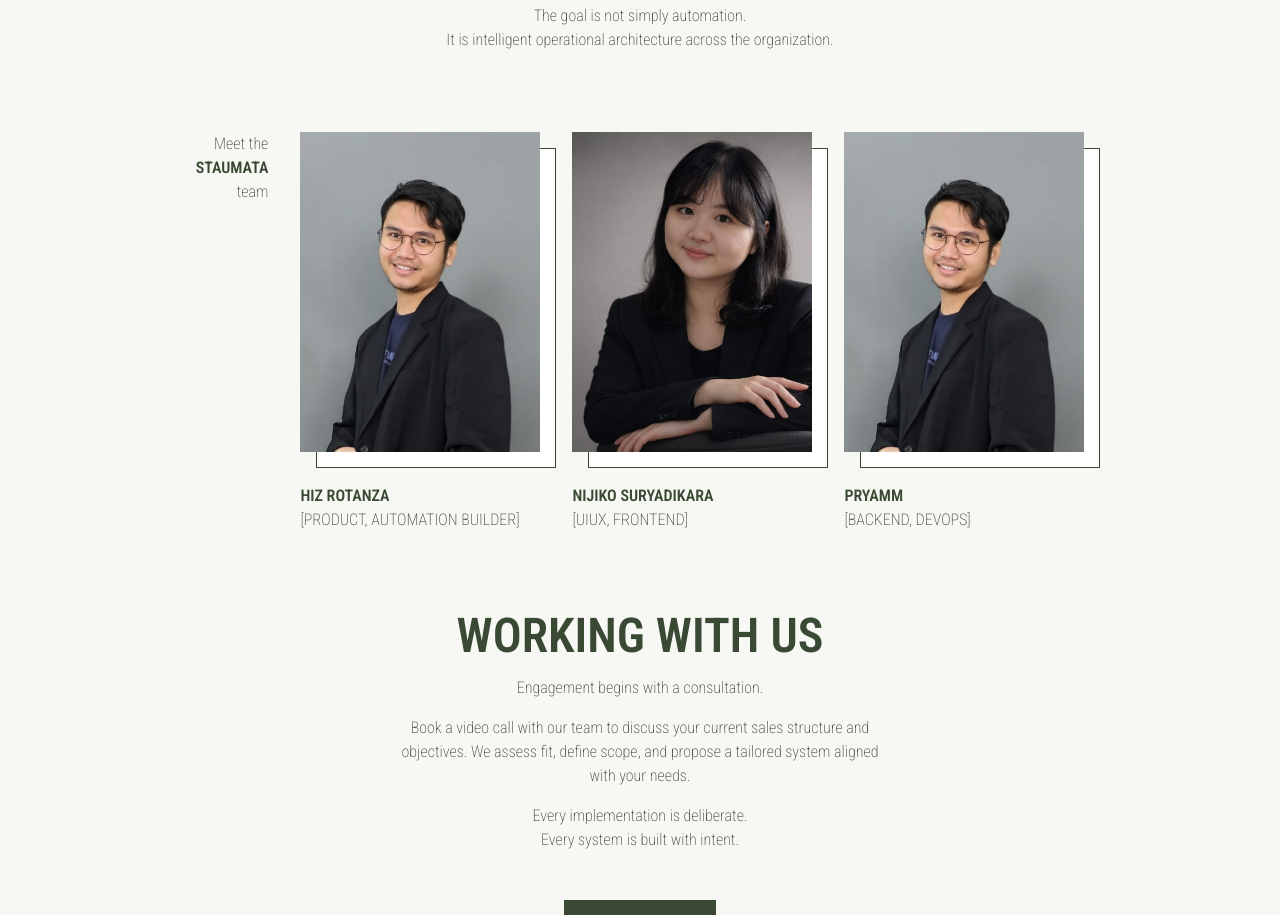
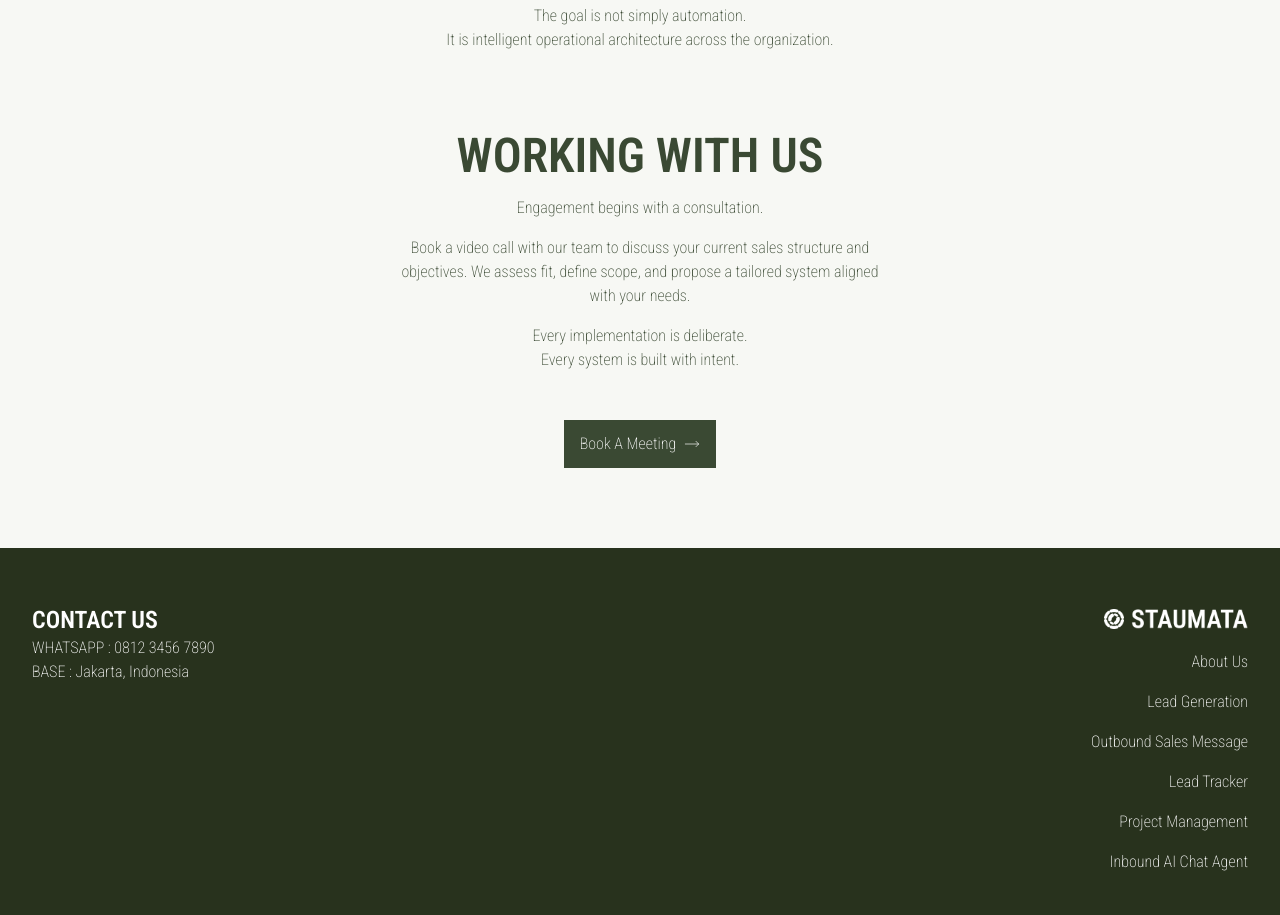
Before and after one commit to nijikos/staumata, a SvelteKit app: page /about-staumata in a window 1280 px wide. Shown: the part 3800-4715 px from the top of the page. Built offline with nearby package versions, Linux system fonts and the light colour scheme.

Commit message:
chore: hide team section

```diff
--- a/src/routes/(company-profile)/about-staumata/+page.svelte
+++ b/src/routes/(company-profile)/about-staumata/+page.svelte
@@ -1,6 +1,4 @@
 <script lang="ts">
-	import Footer from '$lib/components/company-profile/Footer.svelte';
-	import HeaderNavigation from '$lib/components/company-profile/HeaderNavigation.svelte';
 	import {
 		Component,
 		ListTodo,
@@ -310,7 +308,7 @@
 		</p>
 	</section>
 
-	<section
+	<!-- <section
 		id="the-team"
 		class="my-20 flex flex-col justify-center gap-4 lg:flex-row lg:items-start lg:gap-8"
 	>
@@ -337,7 +335,7 @@
 				</div>
 			</div>
 		{/each}
-	</section>
+	</section> -->
 
 	<section
 		id="work-with-us"
```
